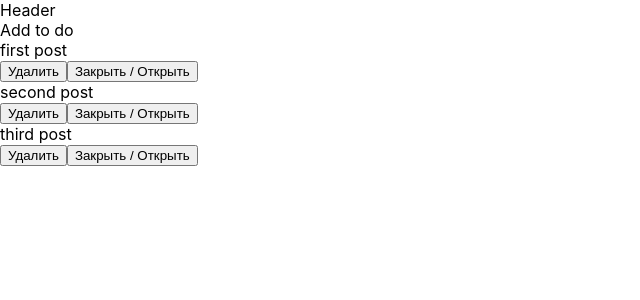
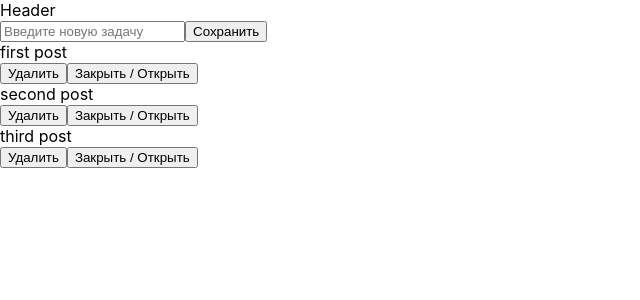
Before and after one commit to IvanDegN/TodoList, a React (Create React App) app: page / in a window 1280 px wide. Shown: the top 300 px of the page, without its empty margins (0-640 px from the left). Built offline with nearby package versions, Linux system fonts and the light colour scheme.

Commit message:
Реализовано добавление

```diff
--- a/src/App.js
+++ b/src/App.js
@@ -35,7 +35,7 @@ const App = () => {
   return (
     <div>
       <Header/> {/* подключение компонента Header */}
-        <AddToDo/>  {/* подключение компонета AddToDo */}
+        <AddToDo setTodo={setTodo} todo={todo}/>  {/* подключение компонета AddToDo */}
         <ToDoList todo={todo} setTodo={setTodo}/>  {/* подключение компонета ToDoList */}
     </div>
   );
--- a/src/components/AddToDo/AddToDo.jsx
+++ b/src/components/AddToDo/AddToDo.jsx
@@ -1,9 +1,24 @@
+import {useState} from "react";
 
-const AddToDo = () =>
+const AddToDo = ({setTodo, todo}) =>
 {
+    const [value, setValue] = useState('') // value - значение, которое вводит пользователь. setValue - функция для изменения значения
+
+
+    let SaveList = () =>
+    {
+        setTodo([...todo, {
+            id: 4,
+            title: value,
+            isClosed: false
+        }])
+        setValue('')
+    }
+
     return (
         <div>
-            Add to do
+            <input placeholder={"Введите новую задачу"} value={value} onChange={ (e)=>setValue(e.target.value) }/>
+            <button onClick={SaveList}>Сохранить</button>
         </div>
     )
 }
--- a/src/components/ToDoList/ToDoList.jsx
+++ b/src/components/ToDoList/ToDoList.jsx
@@ -8,16 +8,16 @@ const ToDoList = ({setTodo, todo}) =>
         setTodo(newTodo) // обновление state
     } // функция для удаления записи
 
-    let ChangeStatusTodo =(id) =>
+    let ChangeStatusTodo =(id) => // изменение статуса задачи
     {
-        let newTodo = [...todo].filter(item => {
+        let newTodo = [...todo].filter(item => { // создание копии массива и фильтрация. Если id равен выбранному, тогда изменить статус
             if(item.id === id)
             {
                 item.isClosed = !item.isClosed
             }
             return item
         })
-        setTodo(newTodo);
+        setTodo(newTodo); // обновление state
     }
 
     let ListItems = todo.map(item => (
```
